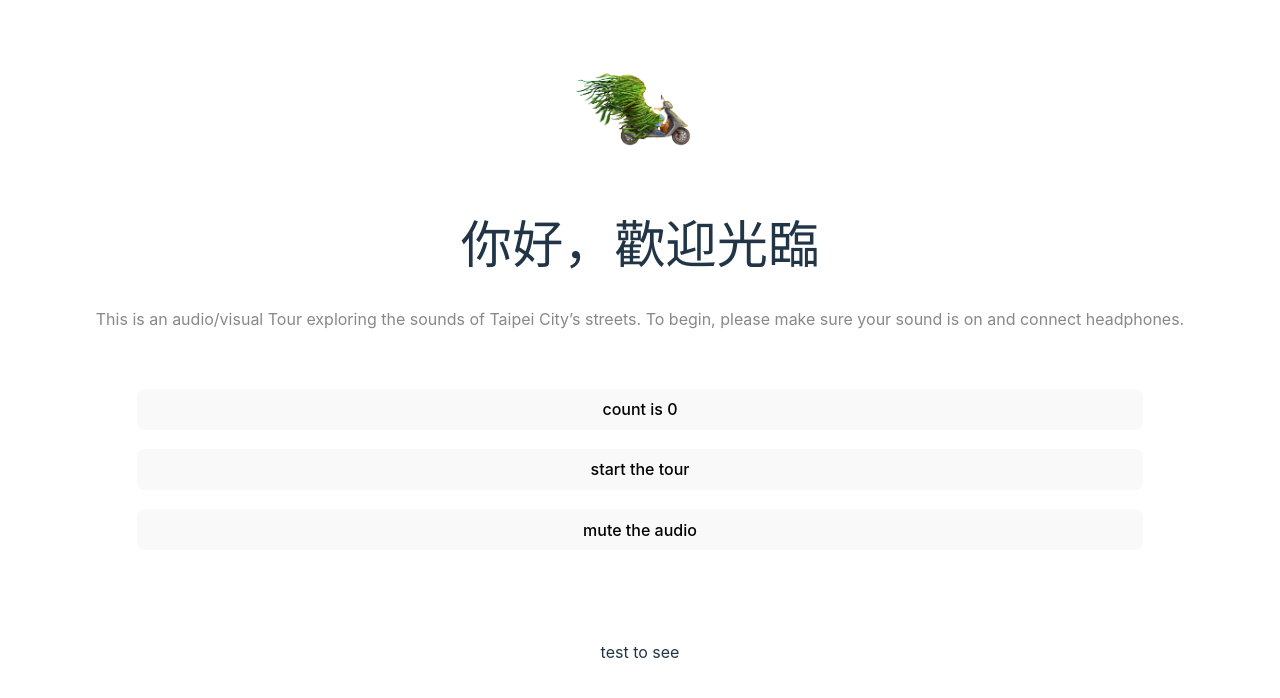
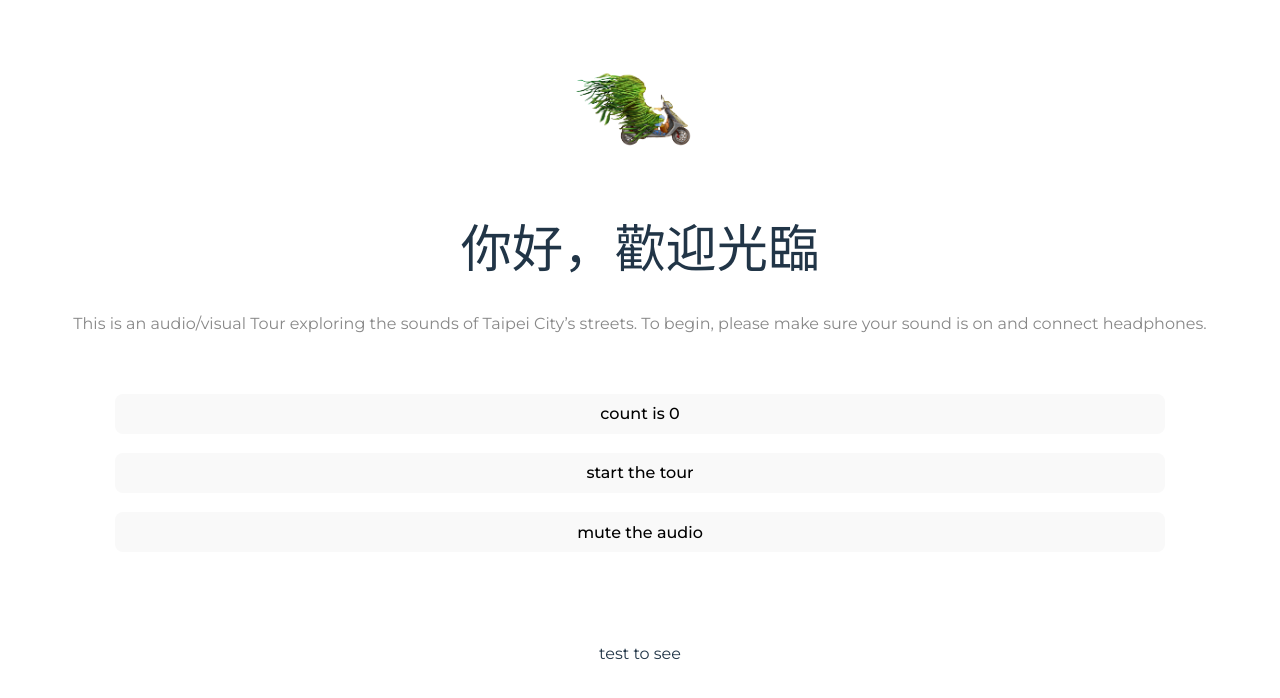
Before and after one commit to sl30724/SoundsofTaipei, a website built with Vite: page vite-fwd-project2/index.html in a window 1280 px wide. Built offline with nearby package versions, Linux system fonts and the light colour scheme.

Commit message:
included EN and ZH fonts

```diff
--- a/vite-fwd-project2/index.html
+++ b/vite-fwd-project2/index.html
@@ -1,11 +1,18 @@
 <!DOCTYPE html>
 <html>
+
 <head>
   <meta charset="UTF-8" />
   <link rel="icon" type="image/svg+xml" href="/vite.svg" />
+  <link rel="preconnect" href="https://fonts.googleapis.com">
+  <link rel="preconnect" href="https://fonts.gstatic.com" crossorigin>
+  <link
+    href="https://fonts.googleapis.com/css2?family=Montserrat:ital,wght@0,300;0,400;0,500;0,600;1,300;1,400;1,500;1,600&family=Noto+Sans+TC:wght@300;400;500;700&display=swap"
+    rel="stylesheet">
   <meta name="viewport" content="width=device-width, initial-scale=1.0" />
   <title>Sounds of Taipei</title>
 </head>
+
 <body>
   <div id="intro"></div>
   <div id="start"></div>
@@ -23,4 +30,5 @@
   <div id="footer"></div>
   <script type="module" src="/src/main.ts"></script>
 </body>
+
 </html>
--- a/vite-fwd-project2/src/main.ts
+++ b/vite-fwd-project2/src/main.ts
@@ -5,7 +5,7 @@ import { changeImage } from "./header-logo"
 document.querySelector<HTMLDivElement>('#intro')!.innerHTML = `
   <div>
   <img id="header-logo" src = "" alt="scooter" />
-    <h1>你好，歡迎光臨</h1>
+    <h1><span lang="zh">你好，歡迎光臨</span></h1>
     <p class="read-the-docs">
     This is an audio/visual Tour exploring the sounds of Taipei City’s streets.
     To begin, please make sure your sound is on and connect headphones.
--- a/vite-fwd-project2/src/style.css
+++ b/vite-fwd-project2/src/style.css
@@ -1,5 +1,5 @@
 :root {
-  font-family: Inter, Avenir, Helvetica, Arial, sans-serif;
+  font-family: 'Montserrat', sans-serif;
   font-size: 16px;
   line-height: 24px;
   font-weight: 400;
@@ -13,6 +13,10 @@
   -webkit-font-smoothing: antialiased;
   -moz-osx-font-smoothing: grayscale;
   -webkit-text-size-adjust: 100%;
+}
+
+:lang(zh) {
+  font-family: 'Noto Sans TC', sans-serif;
 }
 
 a {
```
Lines whose indentation alone changed are shown as unchanged.
